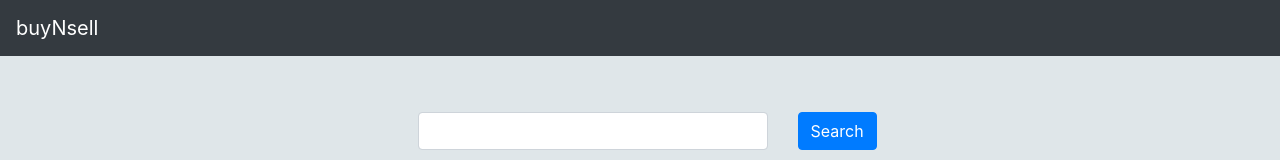
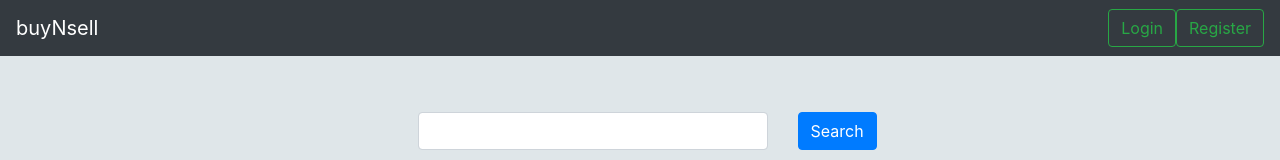
Before and after one commit to yashjain12yj/Probation-Front-End, a React (Create React App) app: page /search in a window 1280 px wide. Shown: the top 160 px of the page. Built offline with nearby package versions, Linux system fonts and the light colour scheme; no server answers.

Commit message:
Search Item implementation in progress

```diff
--- a/src/components/SearchPage.js
+++ b/src/components/SearchPage.js
@@ -17,22 +17,17 @@ class Search extends React.Component {
 
     submitSearch(event) {
         event.preventDefault();
-        var token = localStorage.getItem('user');
 
-        const config = {
+        var config = {
             headers: {
                 'searchQuery': this.state.searchQuery
             }
         }
 
-        if(token){
-            config = {
-                headers: {
-                    'token': token,
-                    'searchQuery': this.state.searchQuery
-                }
-            }
-        }
+        // var token = localStorage.getItem('user');
+        /*if(token){
+            config.headers.token = token;
+        }*/
 
 
         const payload = {
--- a/src/components/utility/Navbar.js
+++ b/src/components/utility/Navbar.js
@@ -4,6 +4,7 @@ import './Navbar.css';
 
 import {Link} from 'react-router-dom'
 import isAuthenticated from './isAuthenticated'
+
 
 class Navbar extends React.Component {
     constructor(props) {
@@ -70,7 +71,15 @@ class Navbar extends React.Component {
 
                         </form>
 
-                        : ''
+                        :
+                        <form className={"form-inline"}>
+                            <Link to={"/login"} className={"btn btn-outline-success my-2 my-sm-0"}>
+                                Login
+                            </Link>
+                            <Link to={"/signup"} className={"btn btn-outline-success my-2 my-sm-0"}>
+                                Register
+                            </Link>
+                        </form>
                     }
                 </div>
             </nav>
```
